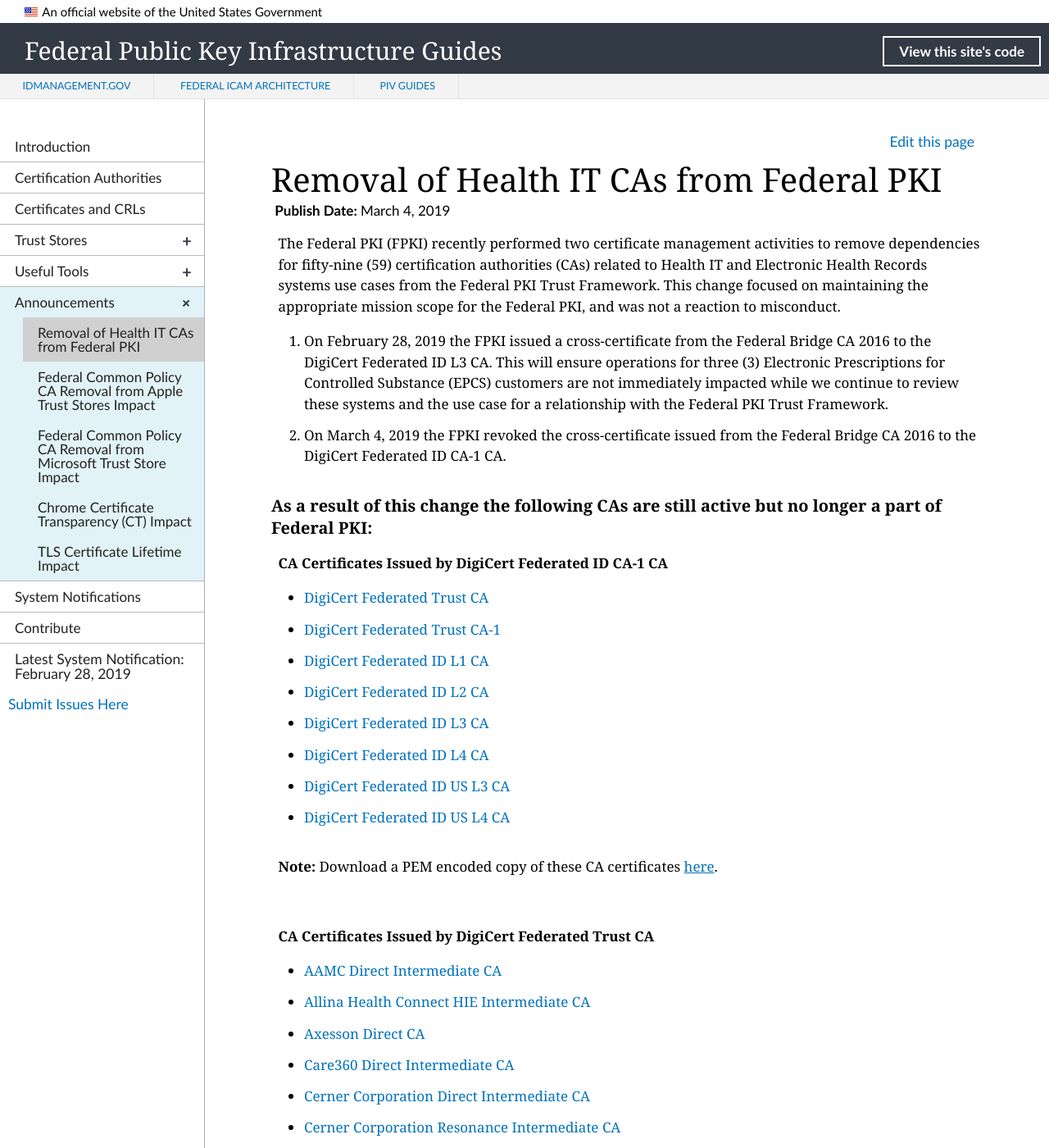
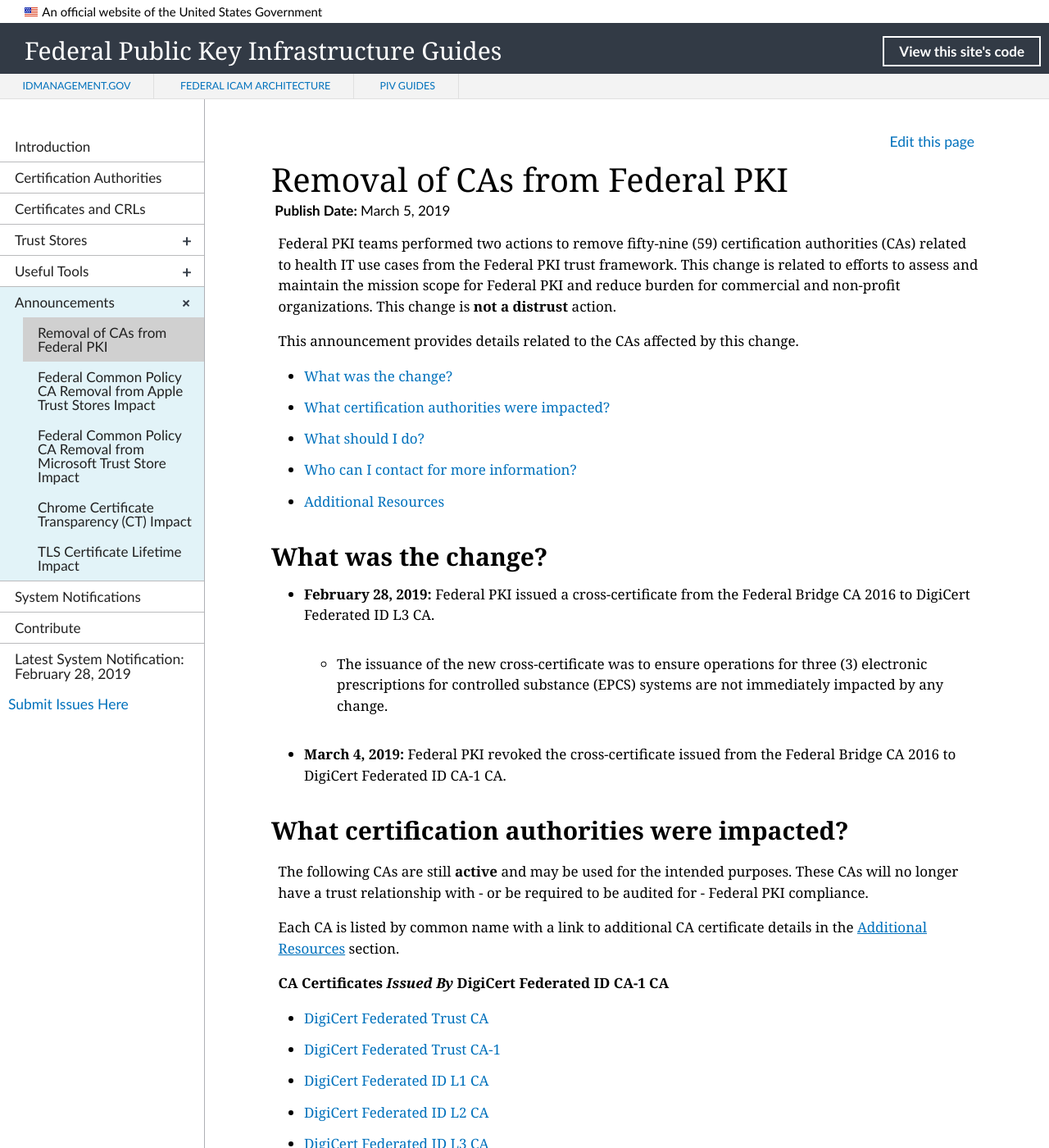
Before and after one commit to GSA/fpki-guides, a Jekyll site: the page built from _announcements/01_health_it_removal.md, in a window 1280 px wide and 1400 px high. Shown: the whole window at 82% size. Built offline with Jekyll 4.4.1, drawn with Linux system fonts in a browser that asks for light colours; nearby versions of some CDN libraries; library files that are not in the unit come from our copies; some of the changed text lies outside the part shown.

Commit message:
updated formatting, added cross-links, and changed tables. no changes to CA information

```diff
--- a/_announcements/01_health_it_removal.md
+++ b/_announcements/01_health_it_removal.md
@@ -1,22 +1,37 @@
 ---
 layout: default
-navtitle: Removal of Health IT CAs from Federal PKI
-title: Removal of Health IT CAs from Federal PKI
-pubDate: March 4, 2019
+navtitle: Removal of CAs from Federal PKI
+title: Removal of CAs from Federal PKI
+pubDate: March 5, 2019
 collection: announcements
 permalink: announcements/health-it-removal/
-description: The Federal PKI (FPKI) recently performed two certificate management activities to remove dependencies for fifty-nine (59) certification authorities (CAs) related to Health IT and Electronic Health Records systems use cases from the Federal PKI Trust Framework. This change focused on maintaining the appropriate mission scope for the Federal PKI, and was not a reaction to misconduct. This announcement provides details related to the CAs affected by this change.
+description: Federal PKI teams recently performed two actions to remove fifty-nine (59) certification authorities (CAs) related to health IT use cases from the Federal PKI trust framework. This change is related to efforts to assess and maintain the mission scope for Federal PKI and reduce burden for commercial and non-profit organizations.  This change is not a distrust action. This announcement provides information related to the CAs affected by this change.
 
 ---
 
-The Federal PKI (FPKI) recently performed two certificate management activities to remove dependencies for fifty-nine (59) certification authorities (CAs) related to Health IT and Electronic Health Records systems use cases from the Federal PKI Trust Framework. This change focused on maintaining the appropriate mission scope for the Federal PKI, and was not a reaction to misconduct.
+Federal PKI teams performed two actions to remove fifty-nine (59) certification authorities (CAs) related to health IT use cases from the Federal PKI trust framework. This change is related to efforts to assess and maintain the mission scope for Federal PKI and reduce burden for commercial and non-profit organizations. This change is **not a distrust** action.
 
-1. On February 28, 2019 the FPKI issued a cross-certificate from the Federal Bridge CA 2016 to the DigiCert Federated ID L3 CA. This will ensure operations for three (3) Electronic Prescriptions for Controlled Substance (EPCS) customers are not immediately impacted while we continue to review these systems and the use case for a relationship with the Federal PKI Trust Framework.
-2. On March 4, 2019 the FPKI revoked the cross-certificate issued from the Federal Bridge CA 2016 to the DigiCert Federated ID CA-1 CA.
+This announcement provides details related to the CAs affected by this change.
 
-### As a result of this change the following CAs are still active but no longer a part of Federal PKI:
+- [What was the change?](#what-was-the-change)
+- [What certification authorities were impacted?](#what-certification-authorities-were-impacted)
+- [What should I do?](#what-should-i-do)
+- [Who can I contact for more information?](#who-can-i-contact-for-more-information)
+- [Additional Resources](#additional-resources)
 
-**CA Certificates Issued by DigiCert Federated ID CA-1 CA**
+## What was the change?
+
+- **February 28, 2019:** Federal PKI issued a cross-certificate from the Federal Bridge CA 2016 to DigiCert Federated ID L3 CA.
+  - The issuance of the new cross-certificate was to ensure operations for three (3) electronic prescriptions for controlled substance (EPCS) systems are not immediately impacted by any change.
+- **March 4, 2019:** Federal PKI revoked the cross-certificate issued from the Federal Bridge CA 2016 to DigiCert Federated ID CA-1 CA.
+
+## What certification authorities were impacted?
+The following CAs are still **active** and may be used for the intended purposes.  These CAs will no longer have a trust relationship with - or be required to be audited for - Federal PKI compliance.
+
+Each CA is listed by common name with a link to additional CA certificate details in the [Additional Resources](#additional-resources) section.
+
+**CA Certificates _Issued By_ DigiCert Federated ID CA-1 CA**
+
 - [DigiCert Federated Trust CA](#digicert-federated-trust-ca)
 - [DigiCert Federated Trust CA-1](#digicert-federated-trust-ca-1)
 - [DigiCert Federated ID L1 CA](#digicert-federated-id-l1-ca)
@@ -26,11 +41,9 @@
 - [DigiCert Federated ID US L3 CA](#digicert-federated-id-us-l3-ca)
 - [DigiCert Federated ID US L4 CA](#digicert-federated-id-us-l4-ca)
 
-**Note:** Download a PEM encoded copy of these CA certificates [here](../../docs/issuedByDigiCertFederatedIDCA-1.pem){:target="_blank"}.
 
-<br>
+**CA Certificates _Issued By_ DigiCert Federated Trust CA**
 
-**CA Certificates Issued by DigiCert Federated Trust CA**
 - [AAMC Direct Intermediate CA](#aamc-direct-intermediate-ca)
 - [Allina Health Connect HIE Intermediate CA](#allina-health-connect-hie-intermediate-ca)
 - [Axesson Direct CA](#axesson-direct-ca)
@@ -66,19 +79,14 @@
 - [Rochester RHIO Intermediate CA](#rochester-rhio-intermediate-ca)
 - [SCHIEx Direct CA](#schiex-direct-ca)
 
-**Note:** Download a PEM encoded copy of these CA certificates [here](../../docs/issuedByDigiCertFederatedTrustCA.pem){:target="_blank"}.
 
-<br>
+**CA Certificates _Issued By_ DigiCert Federated Trust CA-1**
 
-**CA Certificates Issued by DigiCert Federated Trust CA-1**
 - [MIDIGATE CA](#midigate-ca)
 - [Trinity Health Direct CA](#trinity-health-direct-ca)
 
-**Note:** Download a PEM encoded copy of these CA certificates [here](../../docs/issuedByDigiCertFederatedTrustCA-1.pem){:target="_blank"}.
+**CA Certificates Issued by Orion Health Direct Secure Messaging CA**
 
-<br>
-
-**CA Certificates Issued by Orion Health Direct Secure Messaging CA**
 - [Alaska eHealth Network CA](#alaska-ehealth-network-ca)
 - [Cal INDEX CA](#cal-index-ca)
 - [Catholic Health Initiatives CA](#catholic-health-initiatives-ca)
@@ -104,33 +112,35 @@
 - [The Koble Group CA](#the-koble-group-ca)
 - [Western Connecticut Health Network CA](#western-connecticut-health-network-ca)
 
-**Note:** Download a PEM encoded copy of these CA certificates [here](../../docs/issuedByOrionHealthDirectSecureMessagingCA.pem){:target="_blank"}.
 
-<br>
+## What should I do?
+A majority of mission operational use cases will never encounter certificates issued from these CAs.   Certificates from these CAs are primarily used for nationwide healthcare information systems and electronic health records.
 
-### You should never encounter certificates issued from these CAs for the majority of mission operational use cases including:
-- VPNs
-- Enterprise ICAM SSO
-- Federation services used for identity and authentication of end users
-- Direct network authentication
+You can remove these CAs from trust list configurations used for the following purposes:
+
+- Federal government enterprise virtual private network (VPN) configurations
+- Federal government enterprise ICAM single-sign-on services
+- Federal government enterprise network authentication configurations
+- Federal government enterprise federation service configurations used for authentication of end users
+
+Removing the CAs from these trust list configurations may improve performance and reduce maintenance overhead.
 
 
-### What should an agency engineer do if they encounter one of these CA certificates?
-- Feel free to remove these CAs from any embedded trust lists used for the above purposes
+## Who can I contact for help or more information?
+Email us at fpki@gsa.gov
 
+## Additional Resources
+Details of each CA affected by this change are listed below.  You can also download files with copies of the CA certificates.
 
-### What are these CAs used for?
-- Healthcare IT and Electronic Health Records systems
+To download PEM files with these CA certificates:
 
+CA Certificates _Issued By_ |Download PEM File Link|
+---|---|
+CA Certificates _Issued By_ DigiCert Federated ID CA-1 CA |[Download ](../../docs/issuedByDigiCertFederatedIDCA-1.pem){:target="_blank"}|
+CA Certificates _Issued By_ DigiCert Federated Trust CA |[Download ](../../docs/issuedByDigiCertFederatedTrustCA.pem){:target="_blank"}|
+CA Certificates _Issued By_ Orion Health Direct Secure Messaging CA |[Download ](../../docs/issuedByOrionHealthDirectSecureMessagingCA.pem){:target="_blank"}|
 
-### Who can I contact for help or more information?
-- Email us at fpki@gsa.gov
-
-
-### Detailed Certificate Authority Information:
-A more detailed listing of the CAs affected by this change is presented below:
-
-#### CA Certificates Issued by the DigiCert Federated ID CA-1 CA
+#### CA Certificates _Issued By_ DigiCert Federated ID CA-1 CA
 
 ##### DigiCert Federated Trust CA
 -	Serial #: 0E569A999C8F5DDAF576E08A12759914
@@ -195,7 +205,7 @@
 -	Thumbprint (SHA-1 Hash): 7FF5F80F53A0DF20C42A7D0DC544C68D684CD557
 -	SPKI (SHA-256 Hash): D78BD9425A708E062927E3FE396AC22DF1414B1AE926FB6E868165C039197CAC
 
-> **Note**: The Federal Bridge CA 2016 issued a cross certificate to the DigiCert Federated ID L3 CA on February 28, 2019. This will ensure operations for three (3) Electronic Prescriptions for Controlled Substance (EPCS) customers are not immediately impacted while we continue to review these systems and the use case.
+> **Note**: Federal Bridge CA 2016 issued a cross certificate to the DigiCert Federated ID L3 CA on February 28, 2019. This will ensure operations for three (3) Electronic Prescriptions for Controlled Substance (EPCS) customers are not immediately impacted while we continue to review these systems and the use case.
 
 ##### DigiCert Federated ID US L4 CA
 -	Serial #: 0288147B73BE38D74651E1DCA065CD08
@@ -207,8 +217,7 @@
 -	SPKI (SHA-256 Hash): 07CCF59B26C0559F70F16FB8876444394F7148569D62CC06B07B18EBB1ECCCFF
 
 
-
-####  CA Certificates Issued by the DigiCert Federated Trust CA
+####  CA Certificates _Issued By_ DigiCert Federated Trust CA
 
 #####  AAMC Direct Intermediate CA
 -	Serial #: 0B6957DF612F5190A590DCA544B775A1
@@ -336,7 +345,7 @@
 -	Thumbprint (SHA-1 Hash): 4CDE1CE2BC31F6DE82E90E2799ED003ED6376DA0
 -	SPKI (SHA-256 Hash): 0FFCB556F276AA77482A6A89EB1708AFB08DC32EE3D2D67199F00BA98DC8F436
 
-> **Note**: The Federal Bridge CA 2016 issued a cross certificate to the DigiCert Federated ID L3 CA on February 28, 2019. This will ensure operations for three (3) Electronic Prescriptions for Controlled Substance (EPCS) customers are not immediately impacted while we continue to review these systems and the use case.
+> **Note**: The Federal Bridge CA 2016 issued a cross certificate to the DigiCert Federated ID L3 CA on February 28, 2019. The issuance of the new cross-certificate was to ensure operations for three (3) electronic prescriptions for controlled substance (EPCS) systems are not immediately impacted by any change.
 
 ##### DigiCert Federated ID L4 CA
 -	Serial #: 097DBB8C7DFCD2CEDA71F35F73029DA7
@@ -518,9 +527,7 @@
 -	Thumbprint (SHA-1 Hash): 0ECD0F4D9AB83326E91DC4CEC99C6FEFABDD3CCC
 -	SPKI (SHA-256 Hash): 9493051083E71E3404D462B36C4E89CEC4A397FFCDFCD10504316A3AD36C9E32
 
-
-
-####  CA Certificates Issued by the DigiCert Federated Trust CA-1
+####  CA Certificates _Issued By_ DigiCert Federated Trust CA-1
 
 ##### MIDIGATE CA
 -	Serial #: 0C436FDCE81703C46951EB97CF926806
@@ -540,7 +547,7 @@
 -	Thumbprint (SHA-1 Hash): 91C374480ABA3BB9B46C8A870F95E0CA98CF0C70
 -	SPKI (SHA-256 Hash): 5B7AAE96A364A9DEE4E69BD81A910B5E4AD11A0ACB153EB033657CF9C88179B5
 
-####  CA Certificates Issued by the Orion Health Direct Secure Messaging CA
+####  CA Certificates _Issued By_ Orion Health Direct Secure Messaging CA
 
 ##### Alaska eHealth Network CA
 -	Serial #: 07A42C0E8D2725E05DF2A012B520D378
```
